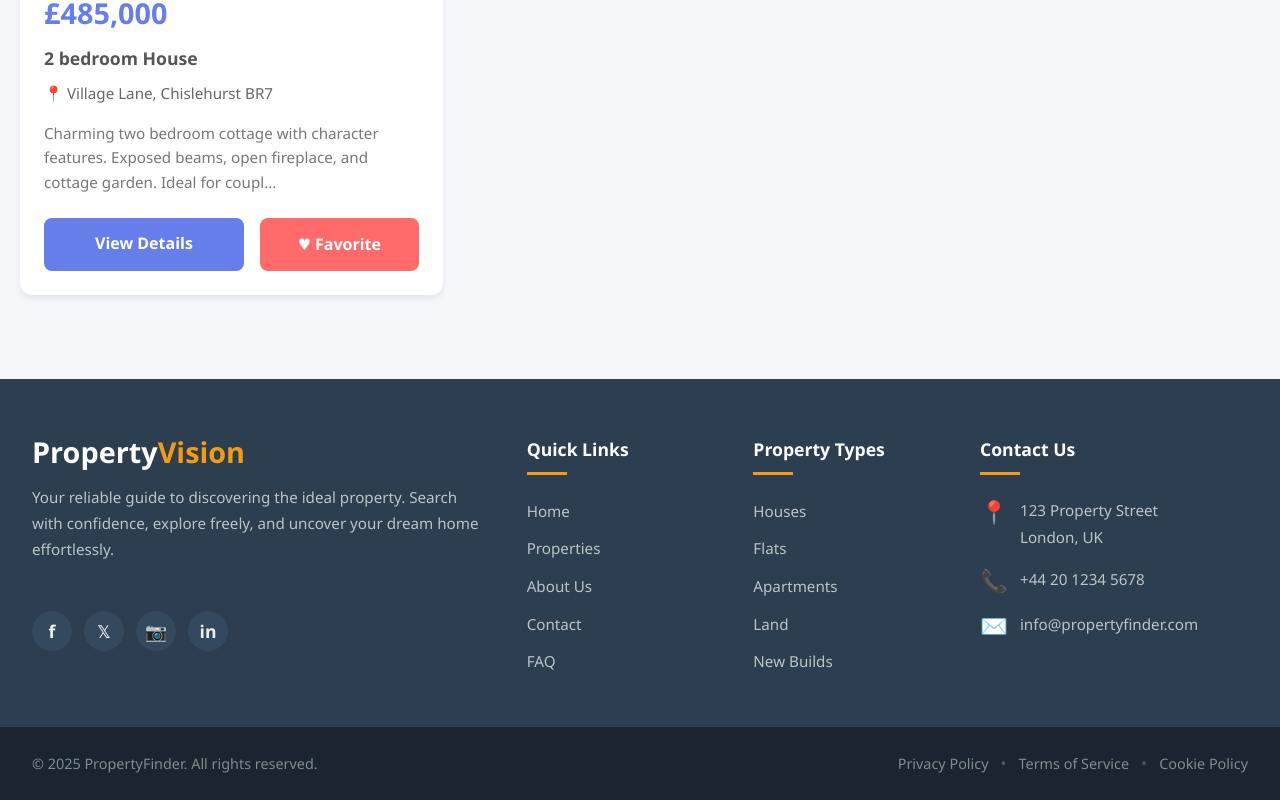
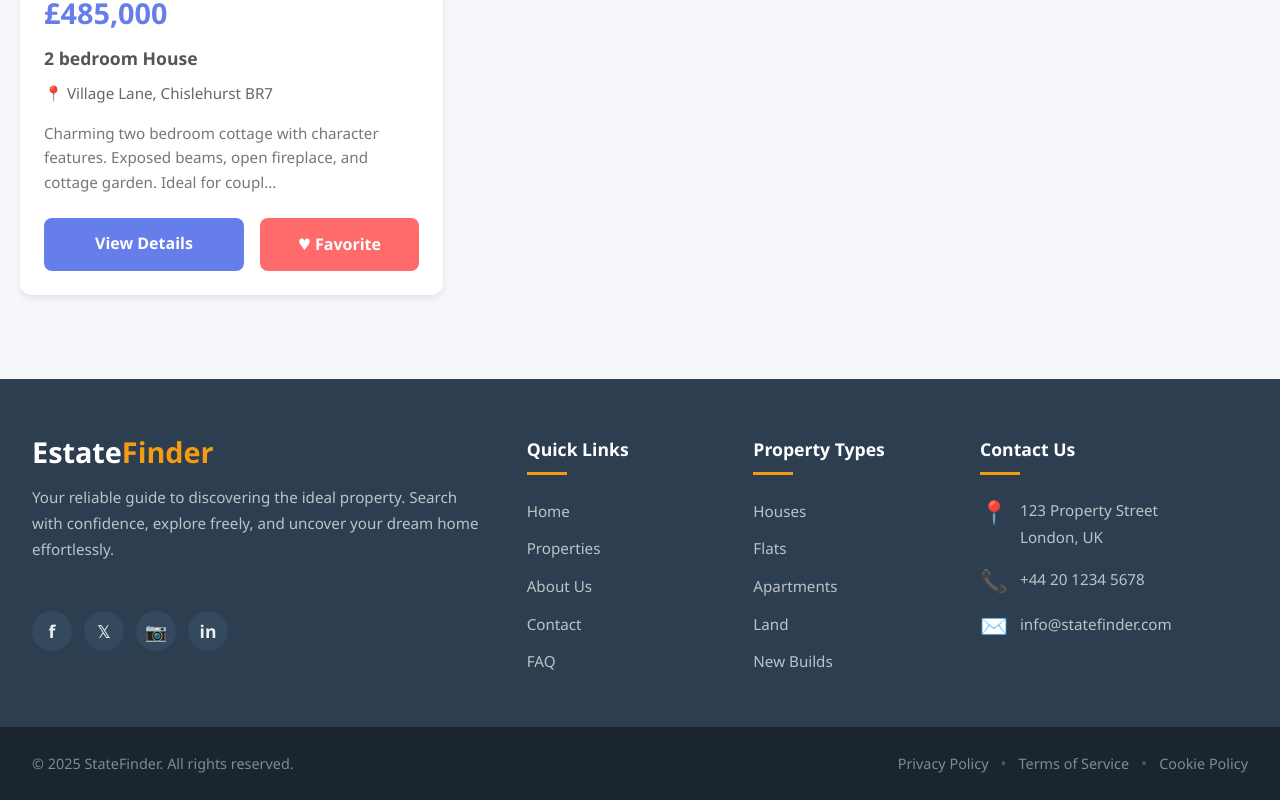
Before and after one commit to NadilaBasilu/State-Finder-App, a React (Vite) app in the folder State_Finder/: page / in a window 1280 px wide. Shown: the part 3278-4078 px from the top of the page. Built offline with nearby package versions, Linux system fonts and the light colour scheme.

Commit message:
update footer

```diff
--- a/State_Finder/src/components/Footer.jsx
+++ b/State_Finder/src/components/Footer.jsx
@@ -16,7 +16,7 @@ function Footer() {
                         {/* Brand Section */}
                         <div className="footer-column footer-brand">
                             <h2 className="footer-logo">
-                                Property<span className="logo-highlight">Vision</span>
+                                Estate<span className="logo-highlight">Finder</span>
                             </h2>
                             <p className="footer-description">
                                 Your reliable guide to discovering the ideal property.
@@ -83,7 +83,7 @@ function Footer() {
                                 <li>
                                     <span className="contact-icon">✉️</span>
                                     <div className="contact-text">
-                                        <span>info@propertyfinder.com</span>
+                                        <span>info@statefinder.com</span>
                                     </div>
                                 </li>
                             </ul>
@@ -96,7 +96,7 @@ function Footer() {
             <div className="footer-bottom">
                 <div className="footer-container">
                     <div className="footer-bottom-content">
-                        <p>&copy; {currentYear} PropertyFinder. All rights reserved.</p>
+                        <p>&copy; {currentYear} StateFinder. All rights reserved.</p>
                         <div className="footer-legal">
                             <a href="/">Privacy Policy</a>
                             <span className="separator">•</span>
```
